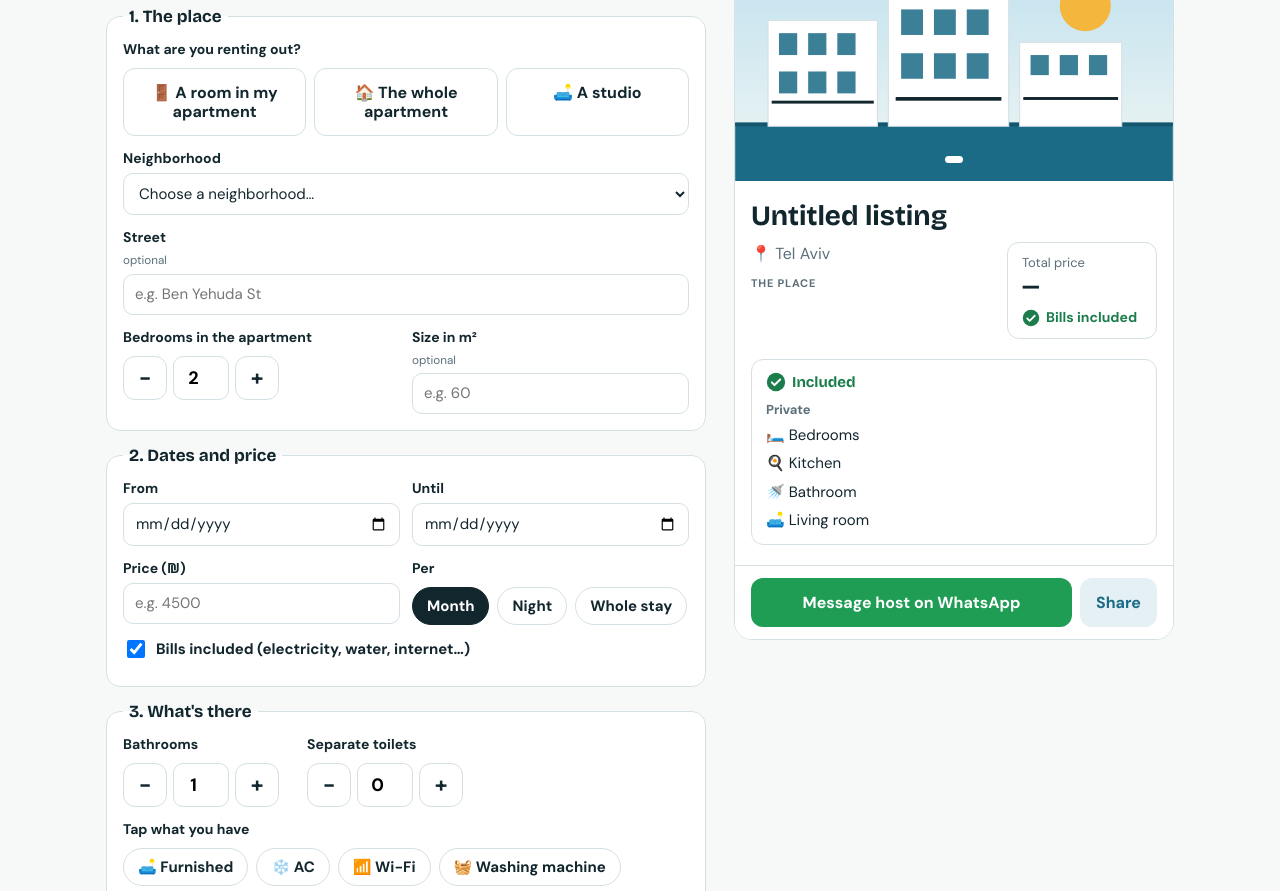
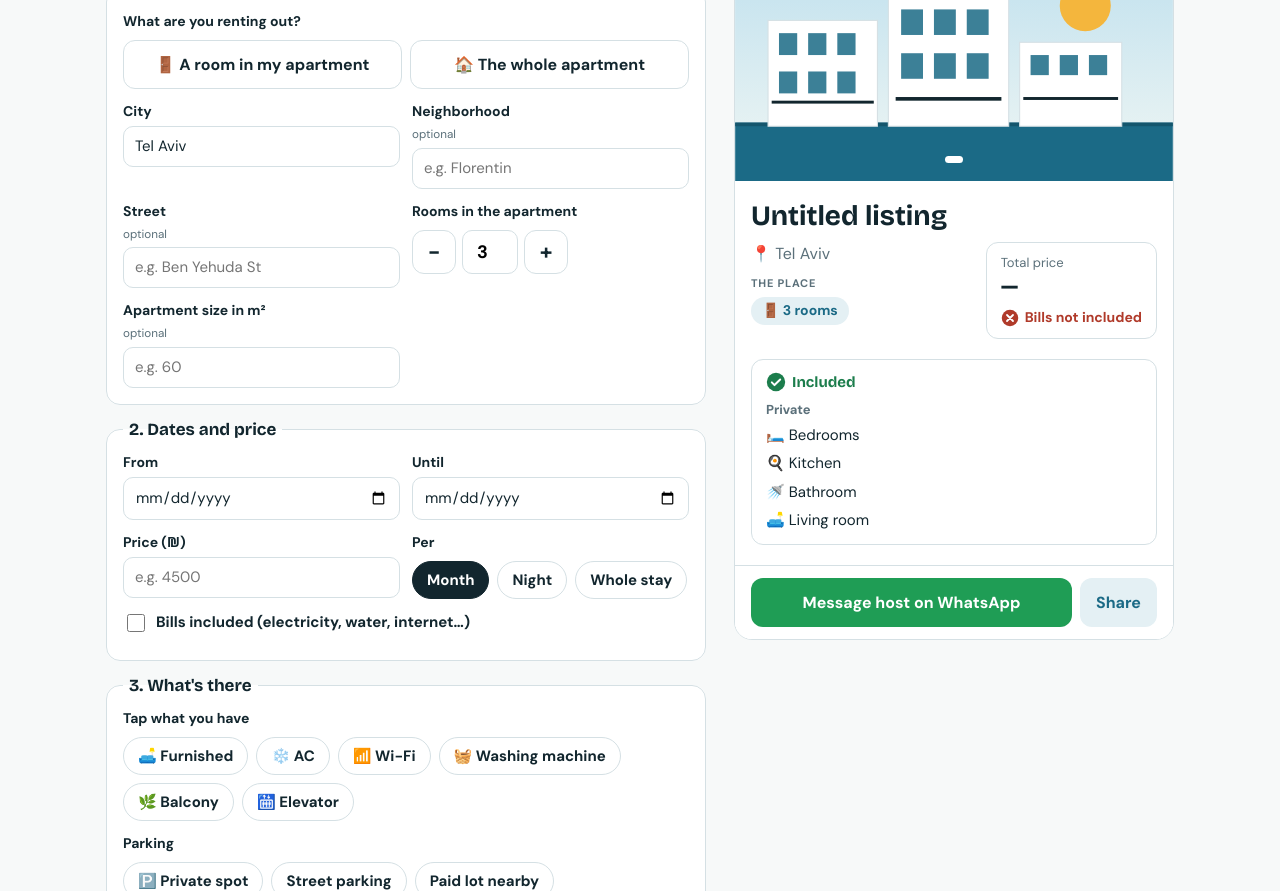
Before and after one commit to meraryz/sublet, a plain HTML site: page create.html in a window 1280 px wide. Shown: the part 173-1064 px from the top of the page. Drawn offline with nearby package versions, Linux system fonts and the light colour scheme.

Commit message:
Simplify create form: rooms count, private/shared bath, trim hints
Switch to Israeli room count (studio inferred), free-text city/neighborhood,
private/shared bathroom and toilet picks, a "just for the renter" amenity
step, room size field, and drop the "Not included" section and short
explanatory hints from the form.

Co-Authored-By: Claude Opus 5.5 <noreply@anthropic.com>

```diff
--- a/create.html
+++ b/create.html
@@ -18,22 +18,22 @@
 
   <div>
     <h1 class="ctitle">Post your sublet</h1>
-    <p class="lead">Mostly tapping. About 2 minutes.</p>
 
-    <!-- The tap options (neighborhoods, amenities...) are lists in the script below: edit them there. -->
+    <!-- The tap options (amenities, parking...) are lists in the script below: edit them there. -->
     <form id="form" novalidate>
       <fieldset>
         <legend>1. The place</legend>
         <div class="q full"><span class="ql" id="q-type">What are you renting out?</span>
           <div class="opts big" id="o-type" role="group" aria-labelledby="q-type"></div></div>
-        <label class="f full">Neighborhood<select name="hood" id="o-hood" required></select></label>
-        <label class="f full" id="otherHood" hidden>Which neighborhood?<input name="otherHood" placeholder="e.g. Bavli"></label>
-        <label class="f full">Street <small>optional</small><input name="street" placeholder="e.g. Ben Yehuda St"></label>
-        <div class="q" id="q-bedrooms"><span class="ql">Bedrooms in the apartment</span>
-          <div class="step"><button type="button" data-step="bedrooms" data-d="-1" aria-label="Fewer bedrooms">−</button><input name="bedrooms" type="number" min="1" max="9" value="2" inputmode="numeric" aria-label="Bedrooms"><button type="button" data-step="bedrooms" data-d="1" aria-label="More bedrooms">+</button></div></div>
+        <label class="f">City<input name="city" value="Tel Aviv" placeholder="e.g. Tel Aviv"></label>
+        <label class="f">Neighborhood <small>optional</small><input name="hood" placeholder="e.g. Florentin"></label>
+        <label class="f">Street <small>optional</small><input name="street" placeholder="e.g. Ben Yehuda St"></label>
+        <div class="q" id="q-rooms"><span class="ql">Rooms in the apartment</span>
+          <div class="step"><button type="button" data-step="rooms" data-d="-0.5" aria-label="Fewer rooms">−</button><input name="rooms" type="number" min="1" max="9" step="0.5" value="3" inputmode="decimal" aria-label="Rooms"><button type="button" data-step="rooms" data-d="0.5" aria-label="More rooms">+</button></div></div>
         <div class="q" id="q-others"><span class="ql">Other people living there</span>
           <div class="step"><button type="button" data-step="others" data-d="-1" aria-label="Fewer people">−</button><input name="others" type="number" min="0" max="9" value="1" inputmode="numeric" aria-label="Other people"><button type="button" data-step="others" data-d="1" aria-label="More people">+</button></div></div>
-        <label class="f">Size in m² <small>optional</small><input name="size" type="number" min="0" inputmode="numeric" placeholder="e.g. 60"></label>
+        <label class="f" id="q-roomSize">Room size in m² <small>optional</small><input name="roomSize" type="number" min="0" inputmode="numeric" placeholder="e.g. 12"></label>
+        <label class="f">Apartment size in m² <small>optional</small><input name="size" type="number" min="0" inputmode="numeric" placeholder="e.g. 60"></label>
       </fieldset>
 
       <fieldset>
@@ -44,19 +44,19 @@
         <div class="q"><span class="ql" id="q-unit">Per</span>
           <div class="opts" id="o-unit" role="group" aria-labelledby="q-unit"></div></div>
         <p class="total full" id="total" aria-live="polite"></p>
-        <label class="check full"><input name="bills" type="checkbox" value="yes" checked> Bills included (electricity, water, internet…)</label>
+        <label class="check full"><input name="bills" type="checkbox" value="yes"> Bills included (electricity, water, internet…)</label>
       </fieldset>
 
       <fieldset>
         <legend>3. What's there</legend>
-        <div class="steps full">
-        <div class="q" id="q-baths"><span class="ql">Bathrooms</span>
-          <div class="step"><button type="button" data-step="baths" data-d="-1" aria-label="Fewer bathrooms">−</button><input name="baths" type="number" min="1" max="9" value="1" inputmode="numeric" aria-label="Bathrooms"><button type="button" data-step="baths" data-d="1" aria-label="More bathrooms">+</button></div></div>
-        <div class="q" id="q-toilets"><span class="ql">Separate toilets</span>
-          <div class="step"><button type="button" data-step="toilets" data-d="-1" aria-label="Fewer toilets">−</button><input name="toilets" type="number" min="0" max="9" value="0" inputmode="numeric" aria-label="Separate toilets"><button type="button" data-step="toilets" data-d="1" aria-label="More toilets">+</button></div></div>
-        </div>
+        <div class="q" id="q-bath"><span class="ql" id="l-bath">Bathroom</span>
+          <div class="opts" id="o-bath" role="group" aria-labelledby="l-bath"></div></div>
+        <div class="q" id="q-toilet"><span class="ql" id="l-toilet">Toilet</span>
+          <div class="opts" id="o-toilet" role="group" aria-labelledby="l-toilet"></div></div>
         <div class="q full"><span class="ql" id="l-amen">Tap what you have</span>
           <div class="opts" id="o-amen" role="group" aria-labelledby="l-amen"></div></div>
+        <div class="q full" id="q-mine" hidden><span class="ql" id="l-mine">Which of these are just for the renter?</span>
+          <div class="opts" id="o-mine" role="group" aria-labelledby="l-mine"></div></div>
         <div class="q full"><span class="ql" id="l-parking">Parking</span>
           <div class="opts" id="o-parking" role="group" aria-labelledby="l-parking"></div></div>
         <div class="q full"><span class="ql" id="l-shelter">Safe room / shelter</span>
@@ -144,16 +144,16 @@
     type: [
       { value: 'Shared apartment', label: '🚪 A room in my apartment' },
       { value: 'Entire apartment', label: '🏠 The whole apartment' },
-      { value: 'Studio', label: '🛋️ A studio' },
     ],
-    hood: ['Old North', 'New North', 'City Center', 'Florentin', 'Neve Tzedek', 'Kerem HaTeimanim',
-           'Jaffa', 'Ramat Aviv', 'Montefiore', 'Shapira', 'Yad Eliyahu', 'Other'],
+    // Room in a shared apartment only: is it just for the renter, or shared with flatmates?
+    bath: [{ value: 'private', label: 'Private' }, { value: 'shared', label: 'Shared' }],
+    toilet: [{ value: 'private', label: 'Private' }, { value: 'shared', label: 'Shared' }],
     unit: [
       { value: 'month', label: 'Month' },
       { value: 'night', label: 'Night' },
       { value: 'total', label: 'Whole stay' },
     ],
-    // split: in a shared apartment, picking it asks "Private or Shared?"
+    // split: in a shared apartment, picking it asks "Which of these are just for the renter?"
     amen: [
       { value: '🛋️ Furnished', split: true },
       { value: '❄️ AC', split: true },
@@ -161,50 +161,46 @@
       { value: '🧺 Washing machine', split: true },
       { value: '🌿 Balcony', split: true },
       '🛗 Elevator',
-      '🚿 Private bathroom',
     ],
     parking: [
       { value: 'private', label: '🅿️ Private spot' },
       { value: 'street', label: 'Street parking' },
       { value: 'paid', label: 'Paid lot nearby' },
-      { value: 'none', label: 'Hard to park' },
     ],
     shelter: [
       { value: 'mamad', label: 'In the apartment (Mamad)' },
       { value: 'building', label: 'In the building' },
       { value: 'nearby', label: 'Public shelter nearby' },
-      { value: 'none', label: 'None' },
     ],
     who: ['👤 Single', '👥 Couple', '🚺 Women only', '🚹 Men only', '🎓 Students', '🚭 No smoking', '🐾 Pets welcome', '🚫 No pets'],
   };
   // Picking one of these un-picks the other.
   const OPPOSITES = [['🚺 Women only', '🚹 Men only'], ['🐾 Pets welcome', '🚫 No pets']];
-  // Shown only for "a room in my apartment".
-  const SHARED_ONLY = ['🚿 Private bathroom'];
 
   // ================= Draw the tap buttons =================
   // single: radio buttons (pick one). Otherwise checkboxes (pick many). Both look like chips.
   function drawOptions(name, list, { single = false, required = false } = {}) {
-    document.getElementById('o-' + name).innerHTML = list.map((o, i) => {
+    document.getElementById('o-' + name).innerHTML = list.map(o => {
       const value = o.value ?? o, label = o.label ?? value;
-      const chip = `<label class="opt"><input type="${single ? 'radio' : 'checkbox'}" name="${name}" value="${Sublet.esc(value)}"${required ? ' required' : ''}><span>${Sublet.esc(label)}</span></label>`;
-      if (o.split !== true) return chip;
-      // Private / Shared switch, shown next to the chip once it's picked (shared apartments only)
-      const where = `where-${name}-${i}`;
-      return `<span class="optw">${chip}<span class="ps" role="group" aria-label="${Sublet.esc(label)}: private or shared" hidden>
-        <label><input type="radio" name="${where}" value="private"><span>Private</span></label>
-        <label><input type="radio" name="${where}" value="shared" checked><span>Shared</span></label></span></span>`;
+      return `<label class="opt"><input type="${single ? 'radio' : 'checkbox'}" name="${name}" value="${Sublet.esc(value)}"${required ? ' required' : ''}><span>${Sublet.esc(label)}</span></label>`;
     }).join('');
   }
   drawOptions('type', OPTIONS.type, { single: true, required: true });
-  document.getElementById('o-hood').innerHTML = '<option value="">Choose a neighborhood…</option>' +
-    OPTIONS.hood.map(h => `<option>${Sublet.esc(h)}</option>`).join('');
   drawOptions('unit', OPTIONS.unit, { single: true });
+  drawOptions('bath', OPTIONS.bath, { single: true });
+  drawOptions('toilet', OPTIONS.toilet, { single: true });
   drawOptions('amen', OPTIONS.amen);
+  drawOptions('mine', OPTIONS.amen.filter(o => o.split));
   drawOptions('parking', OPTIONS.parking, { single: true });
   drawOptions('shelter', OPTIONS.shelter, { single: true });
   drawOptions('who', OPTIONS.who);
-  document.querySelector('input[name=unit][value=month]').checked = true;
+  // These always keep one choice (tapping the picked one again doesn't un-pick it).
+  const KEEP_ONE = { unit: 'month', bath: 'shared', toilet: 'shared' };
+  const setDefaults = () => {   // pick the default wherever nothing is picked
+    for (const [name, value] of Object.entries(KEEP_ONE))
+      if (!document.querySelector(`input[name=${name}]:checked`)) document.querySelector(`input[name=${name}][value=${value}]`).checked = true;
+  };
+  setDefaults();
 
   const form = document.getElementById('form');
   const f = form.elements;
@@ -244,19 +240,19 @@
 
   // ================= Turn the taps into a listing (same shape as listings.json) =================
   function readForm() {
-    const type = one('type');
-    const shared = type === 'Shared apartment';
-    const hood = f.hood.value === 'Other' ? f.otherHood.value.trim() : f.hood.value;
-    const bedrooms = Number(f.bedrooms.value) || 1;
+    const shared = one('type') === 'Shared apartment';
+    const hood = f.hood.value.trim();
+    const city = f.city.value.trim();
+    const where = hood || city || 'Tel Aviv';
+    const rooms = Number(f.rooms.value) || 1;   // Israeli count: bedrooms + living room, halves allowed
+    const studio = !shared && rooms < 1.5;      // a studio is a 1-room apartment
+    const type = !one('type') ? '' : shared ? 'Shared apartment' : studio ? 'Studio' : 'Entire apartment';
     const others = Number(f.others.value) || 0;
     const size = Number(f.size.value) || 0;
-    const studio = type === 'Studio';
-    const baths = studio ? 1 : Number(f.baths.value) || 1;
-    const toilets = studio ? 0 : Number(f.toilets.value) || 0;
-    const amen = checked('amen').filter(a => shared || !SHARED_ONLY.includes(a));
-    // In a shared apartment: is this amenity private (just for you) or shared?
-    const isPrivate = a => shared && form.querySelector(`input[name=amen][value="${a}"]`)
-      ?.closest('.optw')?.querySelector('.ps input:checked')?.value === 'private';
+    const roomSize = shared ? Number(f.roomSize.value) || 0 : 0;
+    const amen = checked('amen');
+    // In a shared apartment: is this amenity just for the renter (picked in "Which of these...")?
+    const isPrivate = a => shared && checked('mine').includes(a);
 
     // Price: whatever unit they chose, work out the total.
     const price = { billsIncluded: f.bills.checked };
@@ -268,25 +264,23 @@
 
     // Title, written for them (they can change it under "optional").
     const autoTitle = !type ? '' :
-      type === 'Studio' ? `Studio in ${hood || 'Tel Aviv'}` :
-      type === 'Entire apartment' ? `Entire ${bedrooms}-bedroom apartment in ${hood || 'Tel Aviv'}` :
-      `Private room in a shared apartment in ${hood || 'Tel Aviv'}`;
+      studio ? `Studio in ${where}` :
+      !shared ? `Entire ${rooms}-room apartment in ${where}` :
+      `Private room in a shared apartment in ${where}`;
     document.getElementById('titleInput').placeholder = autoTitle;
 
     // "The place" chips
-    const sizeChip = size ? [`📐 ${size} m²`] : [];
     const place =
-      shared ? ['1 private bedroom', plural(others, 'other resident'), ...sizeChip, `🛏️ ${bedrooms} bedrooms in total`] :
-      type === 'Entire apartment' ? [`🛏️ ${plural(bedrooms, 'bedroom')}`, ...sizeChip] : sizeChip;
+      shared ? ['1 private bedroom' + (roomSize ? `, ${roomSize} m²` : ''), plural(others, 'other resident'),
+                `🚪 ${rooms} rooms in total`, ...(size ? [`📐 Apartment ${size} m²`] : [])] :
+      [...(studio ? [] : [`🚪 ${plural(rooms, 'room')}`]), ...(size ? [`📐 ${size} m²`] : [])];
 
-    // ---- Included / Not included / Nearby ----
-    // Bathrooms and toilets: "🚿 Bathroom" or "🚿 2 bathrooms". In a shared apartment,
-    // a private bathroom counts as one of the bathrooms; the others are shared.
-    const privateBath = amen.includes('🚿 Private bathroom');
-    const sharedBaths = privateBath ? baths - 1 : baths;
-    const bathText = n => n === 1 ? '🚿 Bathroom' : `🚿 ${n} bathrooms`;
-    const toiletText = n => n === 1 ? '🚽 Separate toilet' : `🚽 ${n} separate toilets`;
-    const bathrooms = [...(sharedBaths > 0 ? [bathText(sharedBaths)] : []), ...(toilets > 0 ? [toiletText(toilets)] : [])];
+    // ---- Included / Nearby ----
+    // In a shared apartment the bathroom and toilet are each private or shared.
+    const wash = side => [
+      ...(one('bath') === side ? ['🚿 Bathroom'] : []),
+      ...(one('toilet') === side ? ['🚽 Toilet'] : []),
+    ];
 
     const parking = one('parking'), shelter = one('shelter');
     const yours = [   // in a shared apartment: only for the person renting
@@ -294,7 +288,7 @@
       ...(shared && parking === 'private' ? ['🅿️ Private parking spot'] : []),
     ];
     const inPlace = [   // things that come with the place (shared, in a shared apartment)
-      ...amen.filter(a => !SHARED_ONLY.includes(a) && !isPrivate(a)),
+      ...amen.filter(a => !isPrivate(a)),
       ...(!shared && parking === 'private' ? ['🅿️ Private parking spot'] : []),
       ...({ mamad: ['🛡️ Safe room (Mamad)'], building: ['🛡️ Shelter in the building'] }[shelter] || []),
     ];
@@ -302,25 +296,21 @@
       ...({ street: ['🅿️ Free street parking'], paid: ['🅿️ Paid parking lot'] }[parking] || []),
       ...(shelter === 'nearby' ? ['🛡️ Public shelter'] : []),
     ];
-    const notIncluded = [
-      ...(parking === 'none' ? ['🅿️ Parking'] : []),
-      ...(shelter === 'none' ? ['🛡️ Bomb shelter'] : []),
-    ];
     const included =
       shared ? {
-        private: ['🛏️ Bedroom', ...(privateBath ? ['🚿 Private bathroom'] : []), ...yours],
-        shared: ['🍳 Kitchen', ...bathrooms, '🛋️ Living room', ...inPlace],
+        private: ['🛏️ Bedroom', ...wash('private'), ...yours],
+        shared: ['🍳 Kitchen', ...wash('shared'), '🛋️ Living room', ...inPlace],
       } :
       studio ? { private: ['🛏️ Bed', '🍳 Kitchenette', '🚿 Bathroom', ...inPlace], shared: [] } :
-      { private: ['🛏️ Bedroom' + (bedrooms > 1 ? 's' : ''), '🍳 Kitchen', ...bathrooms, '🛋️ Living room', ...inPlace], shared: [] };
+      { private: ['🛏️ Bedroom' + (rooms > 2 ? 's' : ''), '🍳 Kitchen', '🚿 Bathroom', '🛋️ Living room', ...inPlace], shared: [] };
 
-    const id = slug(`${hood || 'listing'} ${f.from.value}`);
+    const id = slug(`${hood || 'tel-aviv'} ${f.from.value}`);
     return {
       id,
       title: f.title.value.trim() || autoTitle,
       type,
-      address: [f.street.value.trim(), hood, 'Tel Aviv'].filter(Boolean).join(', '),
-      neighborhood: hood,
+      address: [f.street.value.trim(), hood, city].filter(Boolean).join(', '),
+      neighborhood: where,
       from: f.from.value,
       to: f.to.value,
       price,
@@ -328,7 +318,6 @@
       place,
       description: f.description.value.split(/\n\s*\n/).map(s => s.replace(/\s*\n\s*/g, ' ').trim()).filter(Boolean),
       included,
-      notIncluded,
       nearby,
       contact: { name: f.name.value.trim(), phone: phoneDigits(f.phone.value) },
       photos: photos.map(p => ({ src: `photos/${id}/${p.file.name}`, caption: p.caption })),
@@ -337,16 +326,17 @@
 
   // ================= Keep the form and preview in sync =================
   function update() {
-    const type = one('type');
+    const shared = one('type') === 'Shared apartment';
     // Show only the questions that fit what they're renting out.
-    document.getElementById('q-bedrooms').hidden = type === 'Studio';
-    document.getElementById('q-others').hidden = type !== 'Shared apartment';
-    document.getElementById('otherHood').hidden = f.hood.value !== 'Other';
-    for (const a of SHARED_ONLY) form.querySelector(`input[name=amen][value="${a}"]`).closest('.opt').hidden = type !== 'Shared apartment';
-    // Private / Shared switches: only in a shared apartment, only next to picked chips
-    for (const w of form.querySelectorAll('.optw')) w.querySelector('.ps').hidden = !(type === 'Shared apartment' && w.querySelector('.opt input').checked);
-    document.getElementById('q-baths').hidden = type === 'Studio';
-    document.getElementById('q-toilets').hidden = type === 'Studio';
+    for (const q of ['q-others', 'q-roomSize', 'q-bath', 'q-toilet']) document.getElementById(q).hidden = !shared;
+    // "Which of these are just for the renter?": shared apartment only, showing only the amenities picked above
+    let anyMine = false;
+    for (const i of form.querySelectorAll('input[name=mine]')) {
+      const show = form.querySelector(`input[name=amen][value="${i.value}"]`).checked;
+      i.closest('.opt').hidden = !show;
+      anyMine ||= show;
+    }
+    document.getElementById('q-mine').hidden = !(shared && anyMine);
     if (f.from.value) f.to.min = f.from.value;
 
     const listing = readForm();
@@ -397,14 +387,14 @@
 
   // ================= Tap a picked option again to un-pick it =================
   // Checkboxes do this by themselves; single-choice buttons (radios) don't, so we add it.
-  // "Per month / night / whole stay" always keeps one choice.
+  // The KEEP_ONE questions (per month / night..., bathroom, toilet) always keep one choice.
   form.addEventListener('pointerdown', e => {
     const input = e.target.closest('.opt')?.querySelector('input[type=radio]');
     if (input) input.dataset.wasChecked = input.checked ? '1' : '';
   });
   form.addEventListener('click', e => {
     const input = e.target;
-    if (input.type !== 'radio' || input.name === 'unit' || input.dataset.wasChecked !== '1') return;
+    if (input.type !== 'radio' || input.name in KEEP_ONE || input.dataset.wasChecked !== '1') return;
     input.checked = false;
     input.dataset.wasChecked = '';
     form.dispatchEvent(new Event('input'));
@@ -447,8 +437,6 @@
       const other = form.querySelector(`input[value="${pair.find(v => v !== t.value)}"]`);
       if (other) other.checked = false;
     }
-    // A private bathroom means the apartment has at least 2 (the flatmates need one too).
-    if (t && t.checked && t.value === '🚿 Private bathroom' && Number(f.baths.value) < 2) f.baths.value = 2;
     saveDraft(); update(); done.hidden = true;
   });
 
@@ -456,7 +444,7 @@
   document.getElementById('clear').addEventListener('click', () => {
     const name = f.name.value, phone = f.phone.value;
     form.reset();
-    document.querySelector('input[name=unit][value=month]').checked = true;
+    setDefaults();
     f.name.value = name; f.phone.value = phone;
     photos.forEach(p => URL.revokeObjectURL(p.url));
     photos = [];
@@ -475,8 +463,6 @@
   }
   function check() {
     if (!one('type')) return problem(f.type[0], 'Pick what you are renting out');
-    if (!f.hood.value) return problem(f.hood, 'Pick a neighborhood');
-    if (f.hood.value === 'Other' && !f.otherHood.value.trim()) return problem(f.otherHood, 'Write the neighborhood');
     if (!f.from.value) return problem(f.from, 'Pick the start date');
     if (!f.to.value) return problem(f.to, 'Pick the end date');
     if (!datesOk()) return problem(f.to, 'The end date must be after the start date');
@@ -605,6 +591,7 @@
   });
 
   loadDraft();
+  setDefaults();
   update();
 </script>
 </body>
--- a/listing.js
+++ b/listing.js
@@ -52,7 +52,6 @@ const Sublet = (() => {
     const priv = l.included?.private || [];
     const shared = l.included?.shared || [];
     const cols = [['Private', priv], ['Shared', shared]].filter(c => c[1].length);
-    const notIncluded = l.notIncluded || [];
     const nearby = l.nearby || [];
 
     const slides = photos.map(p => `
@@ -104,11 +103,6 @@ const Sublet = (() => {
             <div class="cols ${cols.length === 1 ? 'one' : ''}">
               ${cols.map(([name, items]) => `<div class="col"><h4>${name}</h4><ul>${list(items)}</ul></div>`).join('')}
             </div>
-          </section>` : ''}
-          ${notIncluded.length ? `
-          <section class="out">
-            <h3><svg aria-hidden="true"><use href="#nope"/></svg> Not included</h3>
-            <ul>${list(notIncluded)}</ul>
           </section>` : ''}
           ${nearby.length ? `
           <section class="near">
--- a/style.css
+++ b/style.css
@@ -38,7 +38,7 @@ a{color:var(--sea)}
 @media (prefers-reduced-motion:reduce){.toast{transition:none}}
 
 /* ---------- 2. Listing page (also used by the create-page preview) ---------- */
-/* One column, 480px max: photos, title + key facts, description, included / not included, sticky action bar. */
+/* One column, 480px max: photos, title + key facts, description, included, sticky action bar. */
 .wrap{max-width:480px;margin:0 auto;background:#fff;min-height:100vh;padding-bottom:96px;box-shadow:0 0 0 1px var(--line)}
 .hero{position:relative;aspect-ratio:1200/630;background:var(--sea-soft);overflow:hidden}
 .gal{display:flex;height:100%;overflow-x:auto;scroll-snap-type:x mandatory;scrollbar-width:none;-webkit-overflow-scrolling:touch}
@@ -85,9 +85,7 @@ a{color:var(--sea)}
 .cols.one{grid-template-columns:1fr}
 .col h4{margin:0 0 6px;font:700 13px/1.2 var(--f-body);color:var(--muted)}
 .col+.col{border-left:1px solid var(--line);padding-left:14px}
-.out{border:1px solid var(--line);border-radius:12px;padding:12px 14px}
-.out h3{color:var(--no)}
-.out ul,.near ul{margin-top:10px;flex-direction:row;flex-wrap:wrap;gap:6px 16px}
+.near ul{margin-top:10px;flex-direction:row;flex-wrap:wrap;gap:6px 16px}
 .near{border:1px solid var(--line);border-radius:12px;padding:12px 14px}
 .near h3{color:var(--sea)}
 .near h3 i{font-style:normal}
@@ -121,7 +119,7 @@ form legend{font:700 17px/1 var(--f-display);padding:0 6px}
 .f{display:flex;flex-direction:column;gap:4px;font-size:14px;font-weight:700}
 .f.full{grid-column:1/-1}
 @media (max-width:520px){form fieldset{grid-template-columns:1fr}}
-.f small{font-weight:400;color:var(--muted)}
+.f small,.ql small{font-weight:400;color:var(--muted)}
 .f input,.f select,.f textarea{font:400 15px/1.4 var(--f-body);color:var(--ink);border:1px solid var(--line);border-radius:10px;padding:9px 11px;background:#fff;width:100%}
 .f textarea{resize:vertical;min-height:84px}
 .f input:focus,.f select:focus,.f textarea:focus{outline:2px solid var(--sea);outline-offset:0;border-color:var(--sea)}
@@ -151,7 +149,7 @@ form legend{font:700 17px/1 var(--f-display);padding:0 6px}
 @media (max-width:900px){.pv{position:static}.frame{max-height:none}}
 
 /* Tap-to-pick chips (radio buttons / checkboxes dressed as buttons) */
-.ctitle{font:700 30px/1.1 var(--f-display);margin:0 0 4px}
+.ctitle{font:700 30px/1.1 var(--f-display);margin:0 0 16px}
 form legend small{font:400 13px var(--f-body);color:var(--muted)}
 .q{display:flex;flex-direction:column;gap:8px}
 .q.full,.pickbtn.full,.check.full,.total.full{grid-column:1/-1}
@@ -163,13 +161,6 @@ form legend small{font:400 13px var(--f-body);color:var(--muted)}
 .opt span:hover{border-color:var(--sea)}
 .opt input:checked+span{background:var(--ink);border-color:var(--ink);color:#fff}
 .opt input:focus-visible+span{outline:3px solid var(--sun);outline-offset:2px}
-.optw{display:inline-flex;align-items:center;gap:6px}
-.ps{display:inline-flex;border:1.5px solid var(--ink);border-radius:999px;overflow:hidden}
-.ps label{position:relative;display:flex}
-.ps input{position:absolute;opacity:0;width:1px;height:1px}
-.ps span{padding:7px 11px;font-size:13px;font-weight:700;cursor:pointer;user-select:none}
-.ps input:checked+span{background:var(--sea);color:#fff}
-.ps input:focus-visible+span{outline:3px solid var(--sun);outline-offset:-3px}
 .opts.big .opt{flex:1 1 170px}
 .opts.big span{flex:1;text-align:center;padding:14px 10px;border-radius:12px;font-size:16px}
 .steps{grid-column:1/-1;display:flex;flex-wrap:wrap;gap:12px 28px}
```
